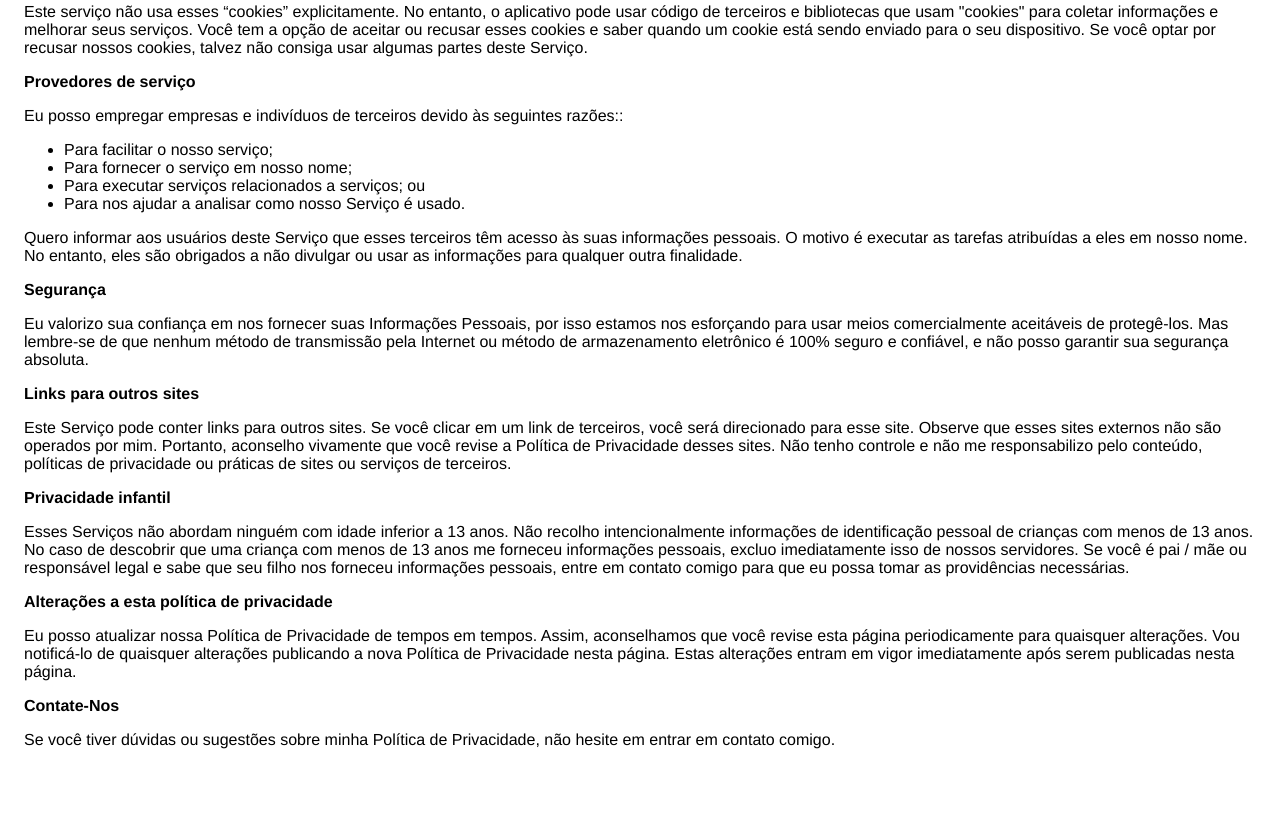
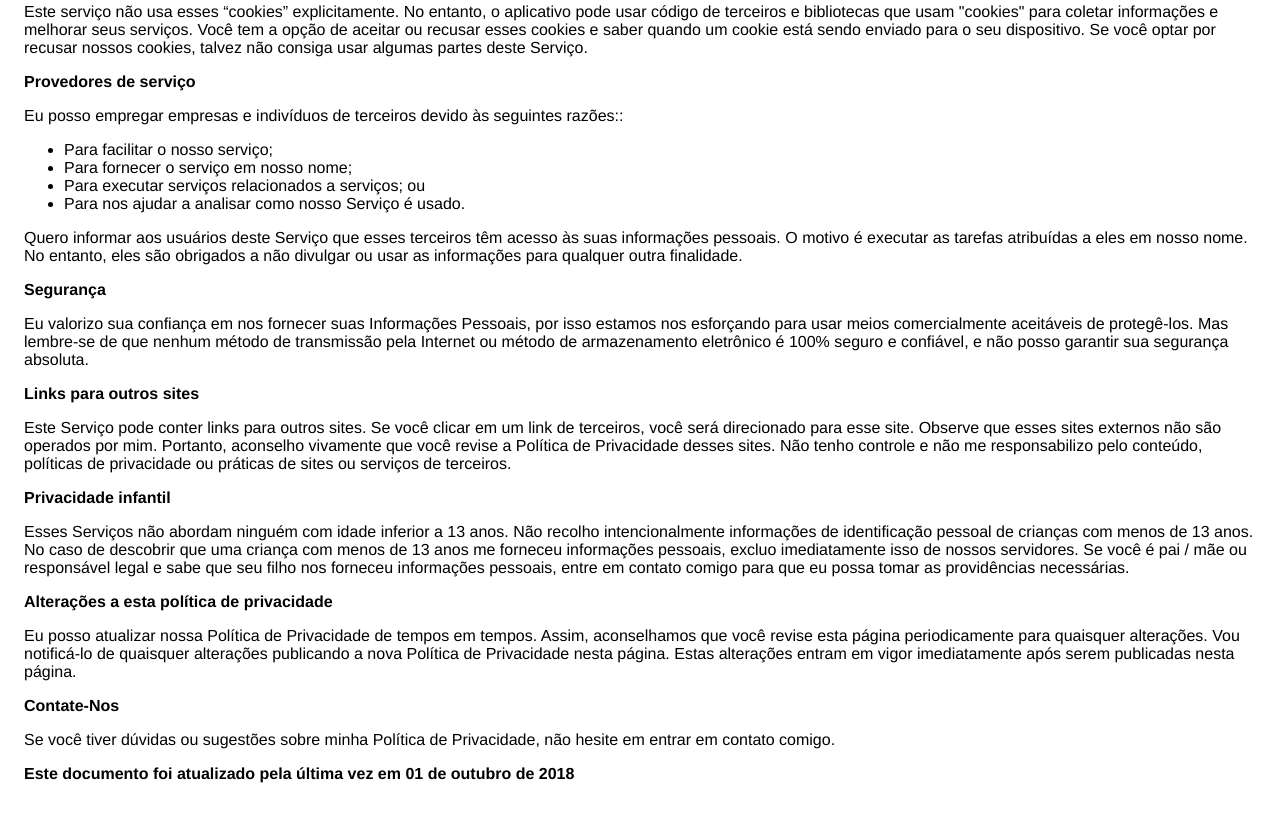
Before and after one commit to livingcodee/politicas, a plain HTML site: page index.html in a window 1280 px wide. Shown: the part 711-1532 px from the top of the page. Before the commit the page ends 1500 px from the top, so only its background shows below. Drawn offline with Linux system fonts and the light colour scheme.

Commit message:
Atualização de Políticas

```diff
--- a/index.html
+++ b/index.html
@@ -44,5 +44,7 @@
 				  <p>Eu posso atualizar nossa Política de Privacidade de tempos em tempos. Assim, aconselhamos que você revise esta página periodicamente para quaisquer alterações. Vou notificá-lo de quaisquer alterações publicando a nova Política de Privacidade nesta página. Estas alterações entram em vigor imediatamente após serem publicadas nesta página.</p>
 				  <p><strong>Contate-Nos</strong></p>
 				  <p>Se você tiver dúvidas ou sugestões sobre minha Política de Privacidade, não hesite em entrar em contato comigo.</p>
+
+				  <p><strong>Este documento foi atualizado pela última vez em 01 de outubro de 2018 </strong> </p>
     </body>
     </html>
```
